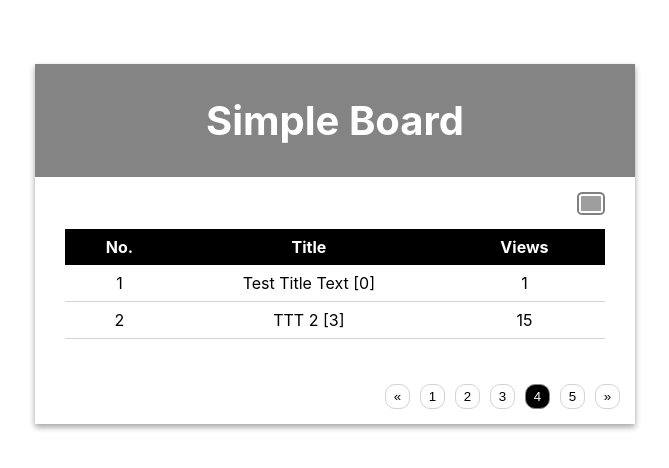
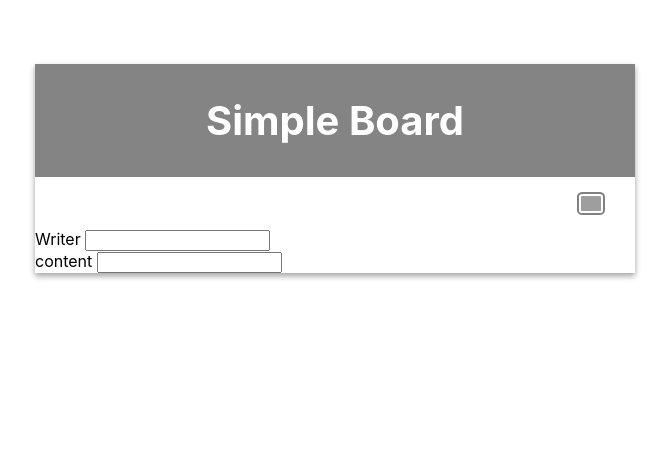
Before and after one commit to siwolsmu89/simple_board_1, a React (Create React App) app in the folder simple_board_react/: page /write in a window 1280 px wide. Shown: the top 468 px of the page, without its empty margins (305-974 px from the left). Built offline with nearby package versions, Linux system fonts and the light colour scheme; grey boxes are pictures that could not be loaded.

Commit message:
Add BoardWrite component and Update Router   - move router area from index.js to App.js   - add BoardWrite component   - add Link component(from router) to change link   - update css style 2021/05/04

```diff
--- /dev/null
+++ b/simple_board_react/src/App.css
@@ -0,0 +1,14 @@
+.simple-board-app {
+    width: 600px;
+    box-shadow: 0 3px 6px rgba(0,0,0,0.16), 0 3px 6px rgba(0,0,0,0.23);
+    margin: 4rem auto 0;
+}
+
+.simple-board-app .title {
+    padding: 2rem;
+    font-size: 2.5rem;
+    text-align: center;
+    font-weight: bold;
+    background: #848484;
+    color: white;
+}
--- a/simple_board_react/src/App.js
+++ b/simple_board_react/src/App.js
@@ -2,6 +2,9 @@ import {Component} from "react";
 import { connect } from "react-redux";
 import BoardList from "./components/view/board-list/BoardList";
 import {movePageAction} from "./redux/action/actions";
+import { BrowserRouter as Router, Route } from 'react-router-dom';
+import BoardWrite from "./components/view/board-write/BoardWrite";
+import "./App.css";
 
 class App extends Component {
 
@@ -10,11 +13,21 @@ class App extends Component {
 
         return (
             <div className="simple-board-app">
-                <BoardList
-                    articles={ articles }
-                    pagination={ pagination }
-                    movePage={ pageNo => dispatch(movePageAction(pageNo)) }
-                />
+                <div className="title">
+                    Simple Board
+                </div>
+                <Router>
+                    <Route exact path="/">
+                        <BoardList
+                            articles={ articles }
+                            pagination={ pagination }
+                            movePage={ pageNo => dispatch(movePageAction(pageNo)) }
+                        />
+                    </Route>
+                    <Route path="/write">
+                        <BoardWrite />
+                    </Route>
+                </Router>
             </div>
         )
     }
--- a/simple_board_react/src/components/view/board-list/BoardList.css
+++ b/simple_board_react/src/components/view/board-list/BoardList.css
@@ -1,19 +1,3 @@
-.simple-board-list {
-    width: 600px;
-    box-shadow: 0 3px 6px rgba(0,0,0,0.16), 0 3px 6px rgba(0,0,0,0.23);
-    margin: 4rem auto 0;
-}
-
-.simple-board-list .title {
-    padding: 2rem;
-    font-size: 2.5rem;
-    text-align: center;
-    font-weight: bold;
-    background: #848484;
-    color: white;
-}
-
-
 .icon-box {
     text-align: right;
     margin-right: 20px;
--- a/simple_board_react/src/components/view/board-list/BoardList.js
+++ b/simple_board_react/src/components/view/board-list/BoardList.js
@@ -1,6 +1,7 @@
 import {Component} from "react";
 import "./BoardList.css";
 import editIcon from '../../../resources/edit-button.png';
+import {Link} from "react-router-dom";
 
 export default class BoardList extends Component {
 
@@ -20,6 +21,7 @@ export default class BoardList extends Component {
         return pageNumbers.map(
             (pageNumber) => (
                 <button
+                    key={ pageNumber }
                     className={ `btn-page ${pagination.currentPage === pageNumber ? 'active' : '' }` }
                     onClick={ () => movePage(pageNumber) }
                 >{pageNumber}</button>
@@ -30,7 +32,10 @@ export default class BoardList extends Component {
     setArticleRows(articles) {
         return articles.map(
             ({ no, title, comments, views }) => (
-                <tr className="board-item">
+                <tr
+                    key={ no }
+                    className="board-item"
+                >
                     <td className="article-no">{ no }</td>
                     <td className="article-title">{ title } <span className="comment-count">[{ comments.length }]</span></td>
                     <td className="article-views">{ views }</td>
@@ -47,12 +52,14 @@ export default class BoardList extends Component {
 
         return (
             <div className="simple-board-list">
-                <div className="title">
-                    Simple Board
-                </div>
                 <section className="icon-box-wrapper">
                     <div className="icon-box">
-                        <img src={editIcon} alt="edit button icon"/>
+                        <Link to="/write">
+                            <img
+                                src={editIcon}
+                                alt="edit button icon"
+                            />
+                        </Link>
                     </div>
                 </section>
                 <section className="list-table-wrapper">
--- /dev/null
+++ b/simple_board_react/src/components/view/board-write/BoardWrite.js
@@ -0,0 +1,30 @@
+import {Component} from "react";
+import {Link} from "react-router-dom";
+import homeIcon from "../../../resources/home-button.png";
+
+export default class BoardWrite extends Component {
+    render() {
+        return (
+            <div>
+                <section className="icon-box-wrapper">
+                    <div className="icon-box">
+                        <Link to="/">
+                            <img
+                                src={homeIcon}
+                                alt="edit button icon"
+                            />
+                        </Link>
+                    </div>
+                </section>
+                <section className="board-write-wrapper">
+                    <div>
+                        Writer <input type="text" />
+                    </div>
+                    <div>
+                        content <input type="textarea" />
+                    </div>
+                </section>
+            </div>
+        );
+    }
+}
--- a/simple_board_react/src/index.js
+++ b/simple_board_react/src/index.js
@@ -3,7 +3,6 @@ import { render } from 'react-dom';
 import {applyMiddleware, createStore} from "redux";
 import { Provider } from 'react-redux';
 import thunkMiddleware from 'redux-thunk'
-import { BrowserRouter as Router, Route } from 'react-router-dom';
 import './index.css';
 import App from './App';
 import reportWebVitals from './reportWebVitals';
@@ -18,9 +17,7 @@ const store = createStoreWithMiddleware(reducer);
 
 render(
     <Provider store={ store }>
-        <Router>
-            <Route path="/" component={ App } />
-        </Router>
+        <App />
     </Provider>,
     document.getElementById('root')
 );
```
